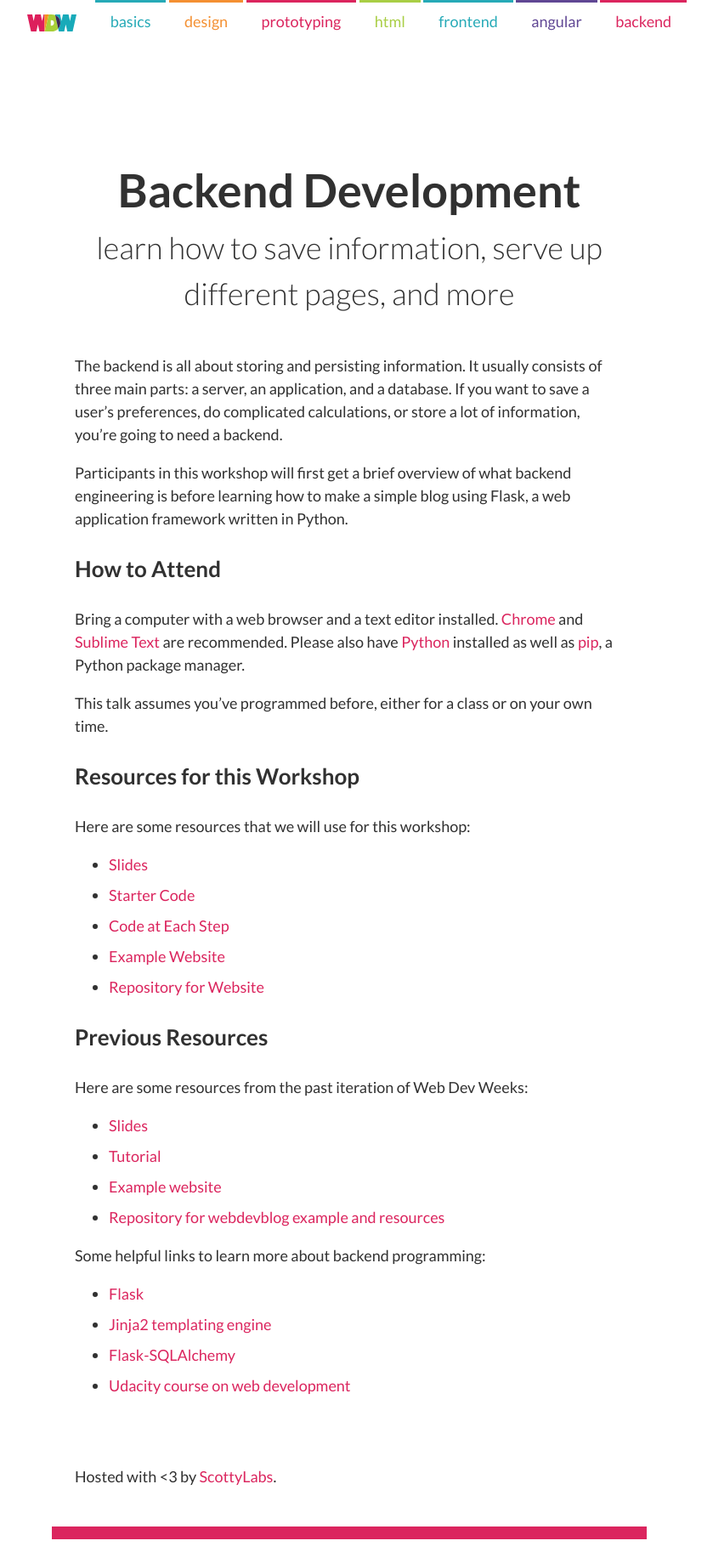
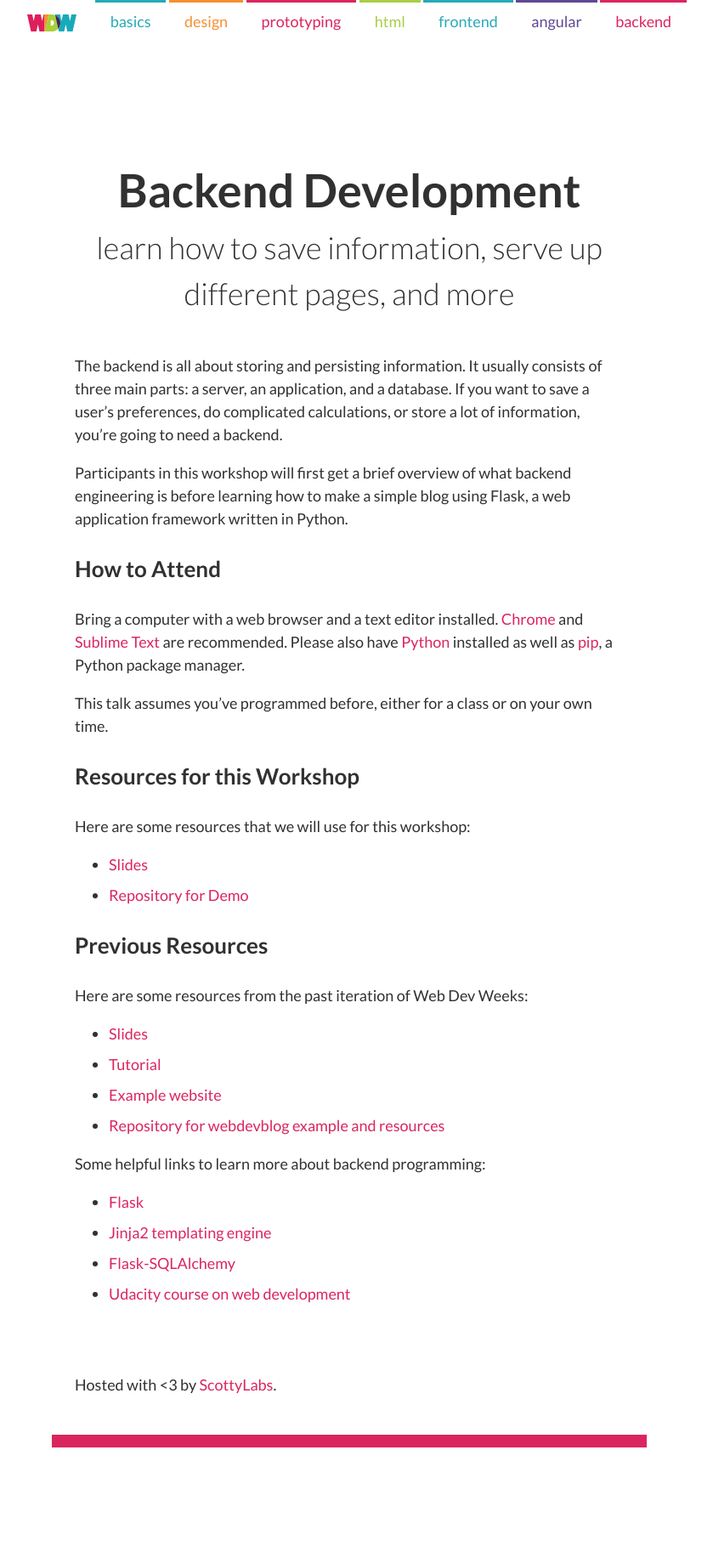
Before and after one commit to ScottyLabs/wdw, a Jekyll site: the page built from backend/index.md, in a window 1280 px wide. Shown: the whole page at 85% size, without its empty margins (229-1068 px from the left). Built offline with Jekyll 4.4.1, drawn with Linux system fonts in a browser that asks for light colours; nearby versions of some CDN libraries; after the commit the page ends 1718 px from its top, so only the background shows below that.

Commit message:
update slides, demo repo, remove deadlinks (#22)

```diff
--- a/backend/index.md
+++ b/backend/index.md
@@ -35,11 +35,8 @@ time.
 
 Here are some resources that we will use for this workshop:
 
-- [Slides](f15/slides.pdf)
-- [Starter Code](f15/wdwdemo.zip)
-- [Code at Each Step](https://github.com/bryanyan/flasktalk/tree/master/resources)
-- [Example Website](http://flasktalk.herokuapp.com)
-- [Repository for Website](https://github.com/bryanyan/flasktalk)
+- [Slides](slides.pdf)
+- [Repository for Demo](https://github.com/bryanyan/wdwdemo)
 
 ### Previous Resources
 
```
Also changed, not shown: 1 other file.
